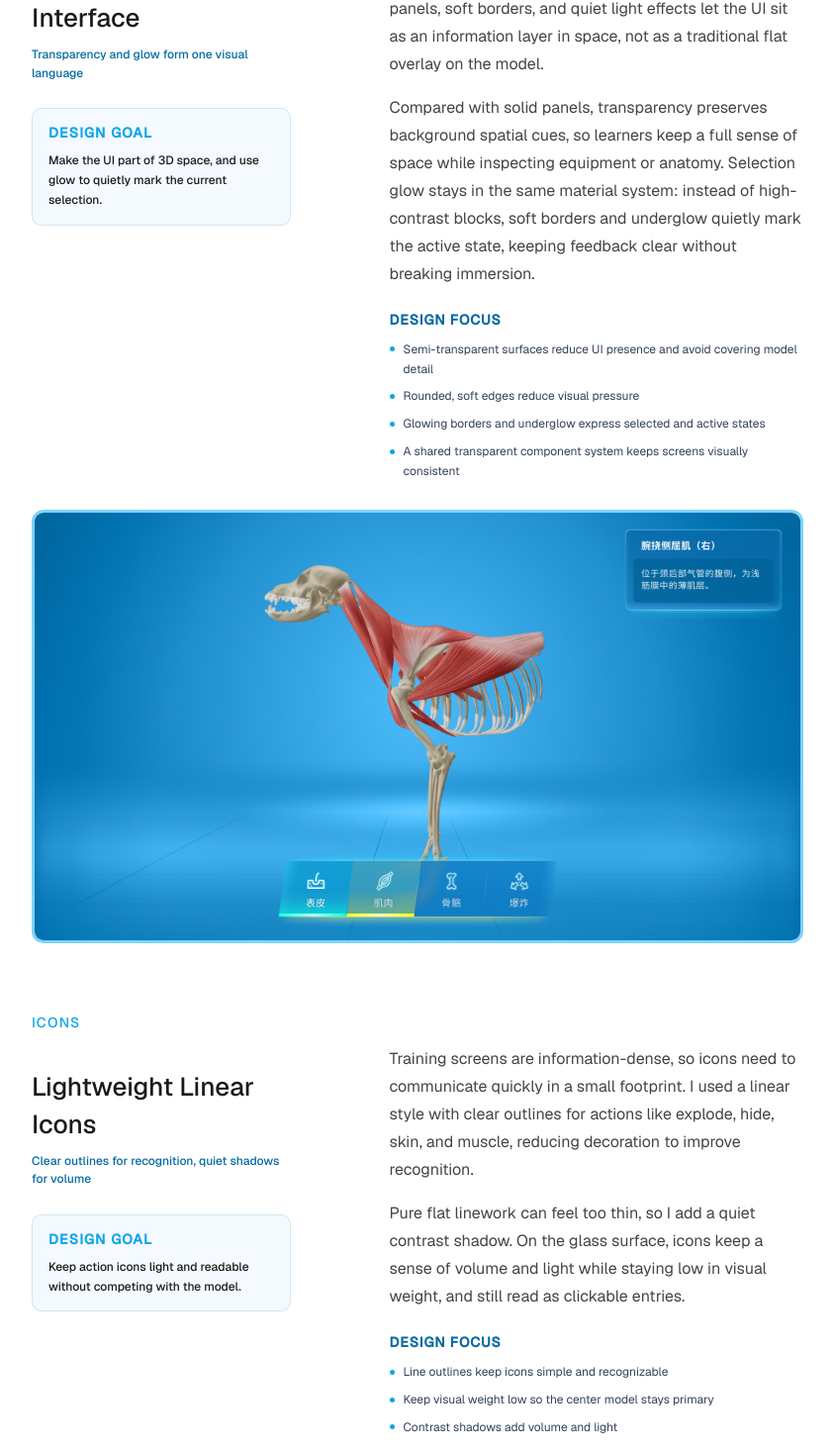
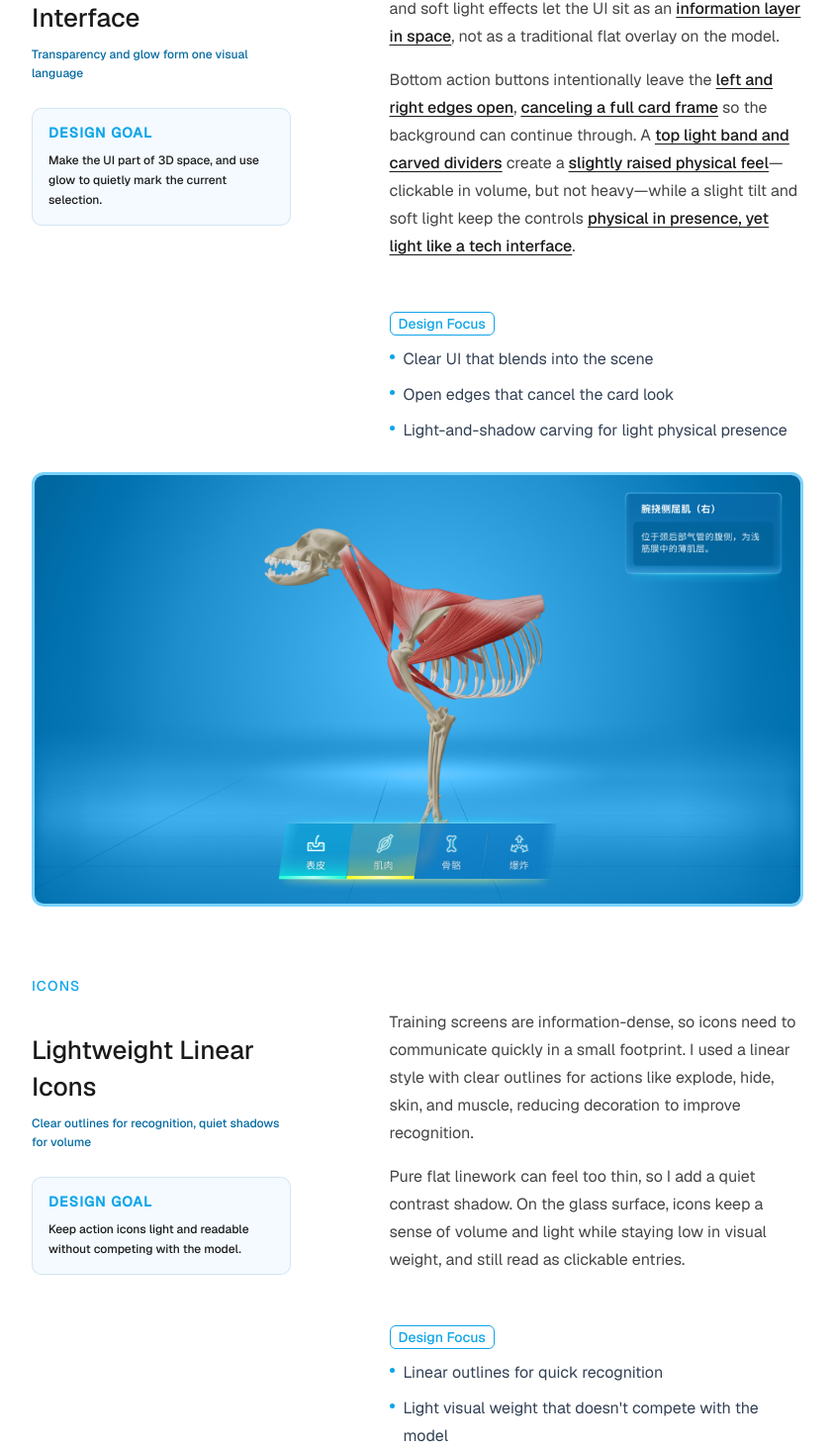
Before and after one commit to jaemin17/portfolio-pro, a Next.js app: page /en/projects/vr-education in a window 1280 px wide. Shown: the part 4438-5901 px from the top of the page at 99% size, without its empty margins (218-1061 px from the left). Built offline with nearby package versions, Linux system fonts and the light colour scheme.

Commit message:
Refine VR glass UI module copy, emphasis, and focus tags.
Tighten the material/state narrative around clear glass and light physical controls, align design-focus bullets, and restyle the focus label like Selfly tags.

```diff
--- a/src/app/[locale]/projects/biomedical-vr/biomedicalVr.module.css
+++ b/src/app/[locale]/projects/biomedical-vr/biomedicalVr.module.css
@@ -556,13 +556,26 @@
   margin-top: 0;
 }
 
+.uiSystemBody .uiSystemEmphasis {
+  color: #1a1a1a;
+  font-weight: 500;
+  text-decoration: underline;
+  text-decoration-thickness: 0.75px;
+  text-underline-offset: 3px;
+}
+
 .uiSystemFocusLabel {
-  margin: 22px 0 10px;
-  color: #0369a1;
+  display: inline-block;
+  margin: 36px 0 10px;
+  padding: 2px 8px;
+  border: 1px solid #0ea5e9;
+  border-radius: 6px;
+  color: #0ea5e9;
   font-size: var(--fs-label);
-  font-weight: 600;
-  letter-spacing: 0.06em;
-  text-transform: uppercase;
+  font-weight: 500;
+  letter-spacing: 0;
+  line-height: 1.3;
+  text-transform: none;
 }
 
 .uiSystemFocusList {
@@ -577,8 +590,8 @@
   position: relative;
   padding-left: 14px;
   color: #334155;
-  font-size: var(--fs-caption);
-  line-height: 1.65;
+  font-size: var(--fs-body);
+  line-height: 1.75;
 }
 
 .uiSystemFocusList li::before {
--- a/src/app/[locale]/projects/vr-education/page.tsx
+++ b/src/app/[locale]/projects/vr-education/page.tsx
@@ -544,15 +544,62 @@ export default async function VrEducationPage({ params }: VrEducationPageProps)
                         <p className={styles.uiSystemBody}>
                           {t(
                             locale,
-                            "为了适配 VR / 3D 实训环境，我采用透明玻璃态作为核心视觉语言。半透明面板、柔和边框和微弱光效，让 UI 像空间中的信息层一样存在，而不是覆盖在模型之上的传统平面界面。",
-                            "To fit VR / 3D training environments, I used transparent glass as the core visual language. Semi-transparent panels, soft borders, and quiet light effects let the UI sit as an information layer in space, not as a traditional flat overlay on the model.",
+                            <>
+                              采用
+                              <strong className={styles.uiSystemEmphasis}>清透的玻璃质感</strong>
+                              作为核心视觉语言。半透明材质
+                              <strong className={styles.uiSystemEmphasis}>融入背景</strong>
+                              ，配合柔和光效，让 UI 像
+                              <strong className={styles.uiSystemEmphasis}>空间中的信息层</strong>
+                              一样存在，而不是覆盖在模型之上的传统平面界面。
+                            </>,
+                            <>
+                              I used a{" "}
+                              <strong className={styles.uiSystemEmphasis}>clear glass material</strong>{" "}
+                              as the core visual language. Semi-transparent surfaces{" "}
+                              <strong className={styles.uiSystemEmphasis}>blend into the background</strong>
+                              , and soft light effects let the UI sit as an{" "}
+                              <strong className={styles.uiSystemEmphasis}>information layer in space</strong>
+                              , not as a traditional flat overlay on the model.
+                            </>,
                           )}
                         </p>
                         <p className={styles.uiSystemBody}>
                           {t(
                             locale,
-                            "相比实体化面板，透明材质能够保留背景空间信息，使用户在观察设备结构或解剖模型时仍然保持完整的空间感。发光选择态也放在同一套材质逻辑里：不靠高对比色块抢注意力，而是用边框与底光轻轻点亮当前状态，让反馈清晰但不打断沉浸。",
-                            "Compared with solid panels, transparency preserves background spatial cues, so learners keep a full sense of space while inspecting equipment or anatomy. Selection glow stays in the same material system: instead of high-contrast blocks, soft borders and underglow quietly mark the active state, keeping feedback clear without breaking immersion.",
+                            <>
+                              底部功能按钮刻意做成
+                              <strong className={styles.uiSystemEmphasis}>左右开放的边缘</strong>
+                              ，
+                              <strong className={styles.uiSystemEmphasis}>取消完整卡片感</strong>
+                              ，让背景可以连续穿过。同时用
+                              <strong className={styles.uiSystemEmphasis}>上沿光带与雕刻式分割线</strong>
+                              做出
+                              <strong className={styles.uiSystemEmphasis}>微微凸起的实体感</strong>
+                              ，既有可点击的体积，又不显得沉重；再配合轻微倾斜与柔和光感，让整组控件
+                              <strong className={styles.uiSystemEmphasis}>
+                                既有实体感，又保留科技界面的轻盈
+                              </strong>
+                              。
+                            </>,
+                            <>
+                              Bottom action buttons intentionally leave the{" "}
+                              <strong className={styles.uiSystemEmphasis}>left and right edges open</strong>
+                              ,{" "}
+                              <strong className={styles.uiSystemEmphasis}>canceling a full card frame</strong>{" "}
+                              so the background can continue through. A{" "}
+                              <strong className={styles.uiSystemEmphasis}>
+                                top light band and carved dividers
+                              </strong>{" "}
+                              create a{" "}
+                              <strong className={styles.uiSystemEmphasis}>slightly raised physical feel</strong>
+                              —clickable in volume, but not heavy—while a slight tilt and soft light keep the
+                              controls{" "}
+                              <strong className={styles.uiSystemEmphasis}>
+                                physical in presence, yet light like a tech interface
+                              </strong>
+                              .
+                            </>,
                           )}
                         </p>
                         <p className={styles.uiSystemFocusLabel}>
@@ -562,29 +609,22 @@ export default async function VrEducationPage({ params }: VrEducationPageProps)
                           <li>
                             {t(
                               locale,
-                              "半透明背景降低 UI 存在感，避免遮挡模型细节",
-                              "Semi-transparent surfaces reduce UI presence and avoid covering model detail",
+                              "清透UI，融入场景",
+                              "Clear UI that blends into the scene",
                             )}
                           </li>
                           <li>
                             {t(
                               locale,
-                              "圆角与柔和边缘降低视觉压迫感",
-                              "Rounded, soft edges reduce visual pressure",
+                              "开放边缘，取消卡片感",
+                              "Open edges that cancel the card look",
                             )}
                           </li>
                           <li>
                             {t(
                               locale,
-                              "发光边框与底光用于表达选中和激活状态",
-                              "Glowing borders and underglow express selected and active states",
-                            )}
-                          </li>
-                          <li>
-                            {t(
-                              locale,
-                              "统一的透明组件体系保证不同界面之间的视觉一致性",
-                              "A shared transparent component system keeps screens visually consistent",
+                              "光影雕刻，轻量实体",
+                              "Light-and-shadow carving for light physical presence",
                             )}
                           </li>
                         </ul>
@@ -663,29 +703,22 @@ export default async function VrEducationPage({ params }: VrEducationPageProps)
                           <li>
                             {t(
                               locale,
-                              "线性轮廓保证简洁和高识别性",
-                              "Line outlines keep icons simple and recognizable",
+                              "线性轮廓，快速好识别",
+                              "Linear outlines for quick recognition",
                             )}
                           </li>
                           <li>
                             {t(
                               locale,
-                              "低视觉重量，避免与中央模型竞争",
-                              "Keep visual weight low so the center model stays primary",
+                              "视觉轻量，不抢模型",
+                              "Light visual weight that doesn't compete with the model",
                             )}
                           </li>
                           <li>
                             {t(
                               locale,
-                              "反差投影补充体积感与光感",
-                              "Contrast shadows add volume and light",
-                            )}
-                          </li>
-                          <li>
-                            {t(
-                              locale,
-                              "统一线宽和造型语言，跨课程保持一致",
-                              "Shared stroke and form language stay consistent across courses",
+                              "反差投影补体积感与光感",
+                              "Contrast shadows for volume and light",
                             )}
                           </li>
                         </ul>
```
Also changed, not shown: 1 other file (tests, documents, lock files or other folders).
